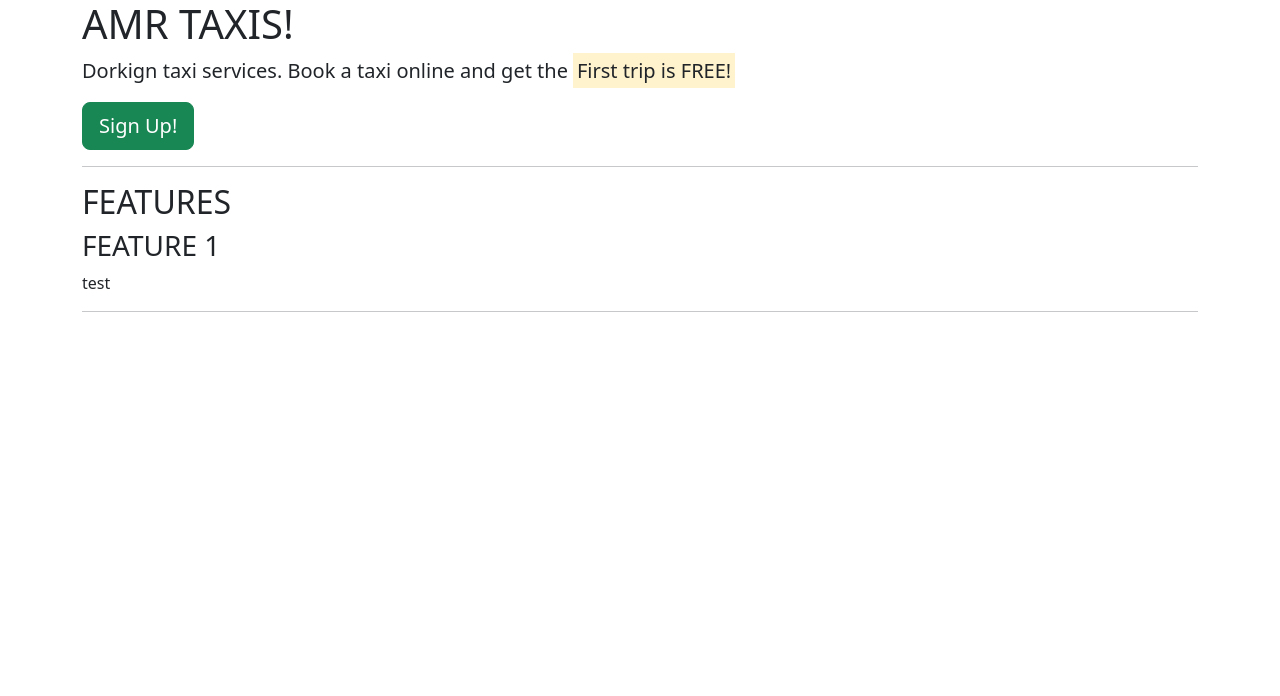
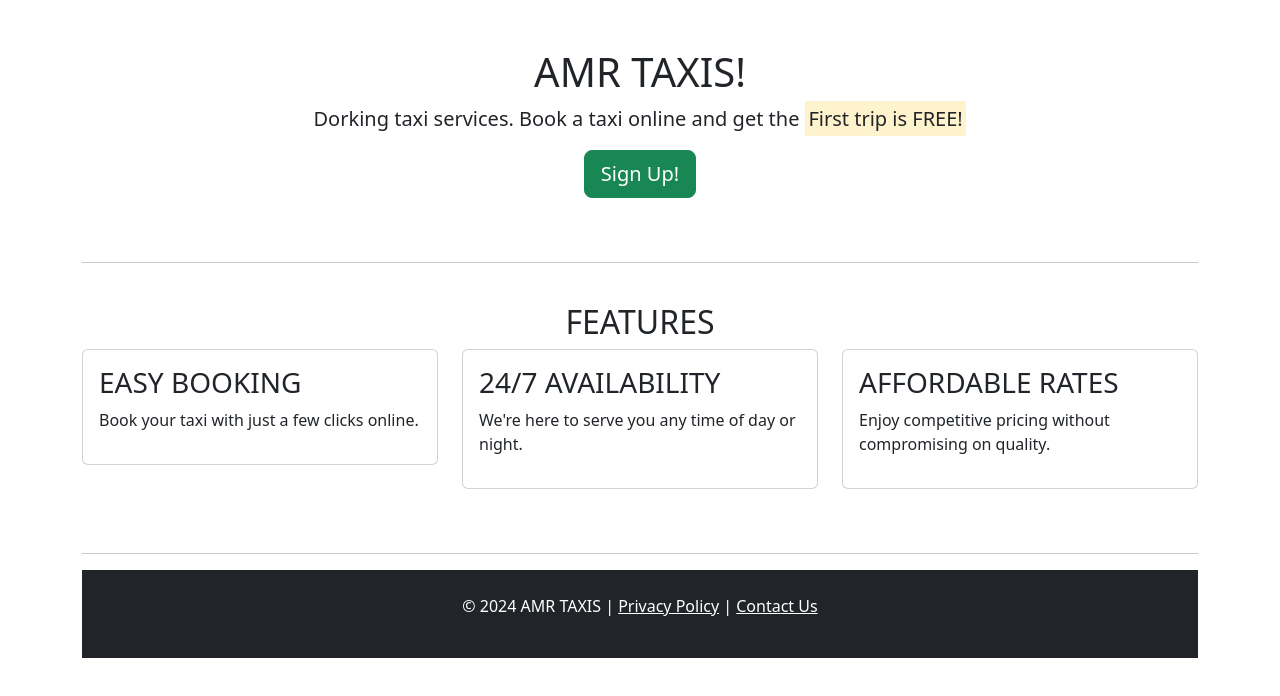
Before and after one commit to mushfique44/AMR_TAXIS_P4, a website: page index.html in a window 1280 px wide. Drawn offline with nearby package versions, Linux system fonts and the light colour scheme.

Commit message:
edit: making the html page look more like a website using bootstrap

```diff
--- a/index.html
+++ b/index.html
@@ -6,24 +6,48 @@
     <title>AMR TAXIS | Dorking Taxi Service</title>
     <link href="https://cdn.jsdelivr.net/npm/bootstrap@5.3.3/dist/css/bootstrap.min.css" rel="stylesheet" integrity="sha384-QWTKZyjpPEjISv5WaRU9OFeRpok6YctnYmDr5pNlyT2bRjXh0JMhjY6hW+ALEwIH" crossorigin="anonymous">
     <script src="https://cdn.jsdelivr.net/npm/bootstrap@5.3.3/dist/js/bootstrap.bundle.min.js" integrity="sha384-YvpcrYf0tY3lHB60NNkmXc5s9fDVZLESaAA55NDzOxhy9GkcIdslK1eN7N6jIeHz" crossorigin="anonymous"></script>
-
 </head>
 <body>
     <article class="container">
-        <section class="callout">
+        <section class="text-center py-5">
             <h1>AMR TAXIS!</h1>
-            <p class="lead">Dorkign taxi services. Book a taxi online and get the <strong><mark>First trip is FREE!</mark></strong></p>
+            <p class="lead">Dorking taxi services. Book a taxi online and get the <strong><mark>First trip is FREE!</mark></strong></p>
             <button class="btn btn-success btn-lg">Sign Up!</button>
         </section>
         <hr>
-        <section class="features">
-            <h2 class="text-uppercase">Features</h2>
-            <div class="feature">
-                <h3 class="text-uppercase">feature 1</h3>
-                <p>test</p>
+        <section class="py-4">
+            <h2 class="text-uppercase text-center">Features</h2>
+            <div class="row">
+                <div class="col-md-4">
+                    <div class="card mb-4">
+                        <div class="card-body">
+                            <h3 class="text-uppercase">Easy Booking</h3>
+                            <p>Book your taxi with just a few clicks online.</p>
+                        </div>
+                    </div>
+                </div>
+                <div class="col-md-4">
+                    <div class="card mb-4">
+                        <div class="card-body">
+                            <h3 class="text-uppercase">24/7 Availability</h3>
+                            <p>We're here to serve you any time of day or night.</p>
+                        </div>
+                    </div>
+                </div>
+                <div class="col-md-4">
+                    <div class="card mb-4">
+                        <div class="card-body">
+                            <h3 class="text-uppercase">Affordable Rates</h3>
+                            <p>Enjoy competitive pricing without compromising on quality.</p>
+                        </div>
+                    </div>
+                </div>
             </div>
         </section>
         <hr>
+        <footer class="text-center py-4 bg-dark text-white">
+            <p>&copy; 2024 AMR TAXIS | <a href="#" class="text-white">Privacy Policy</a> | <a href="#" class="text-white">Contact Us</a></p>
+        </footer>
     </article>
 </body>
 </html>
```
